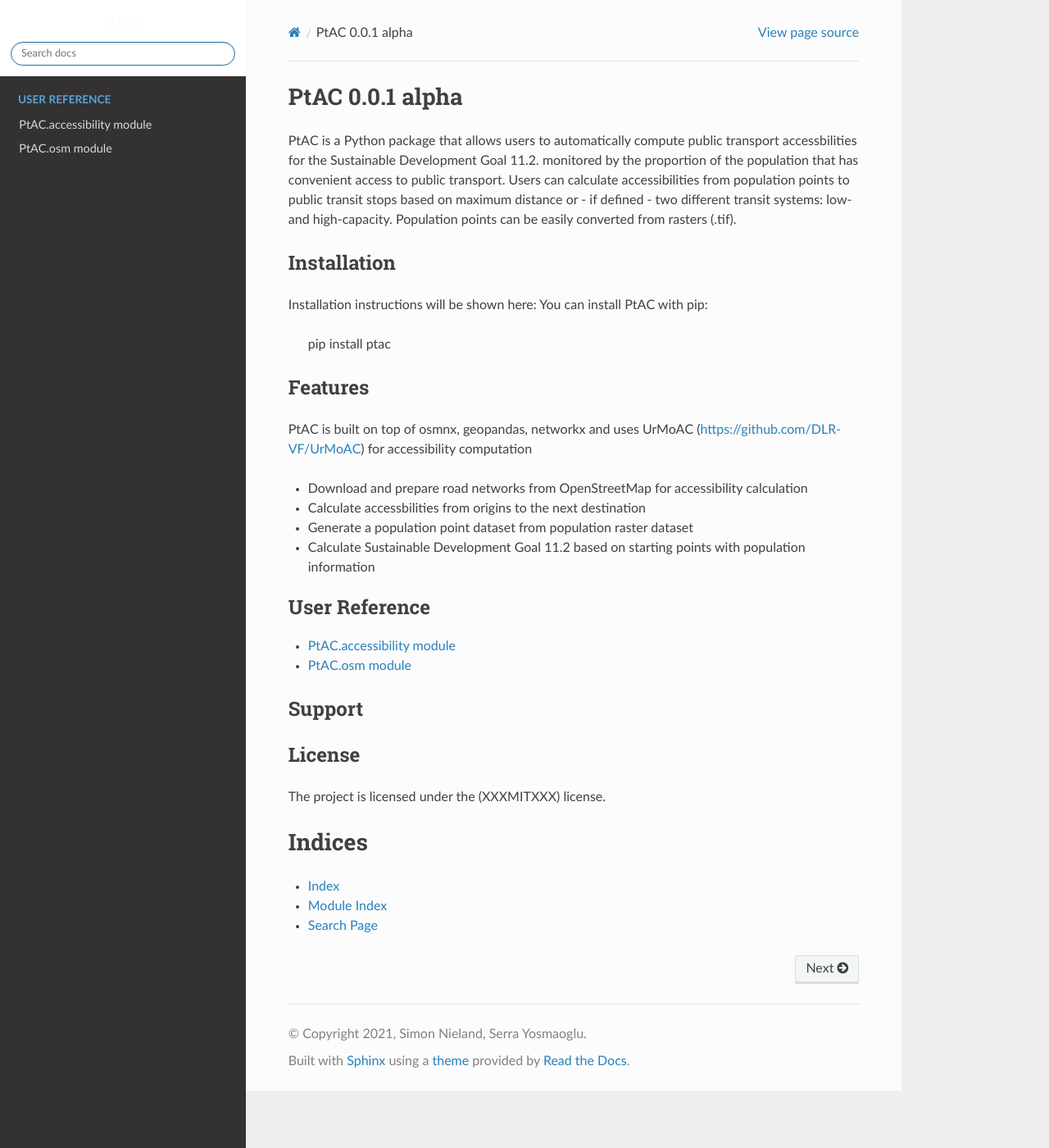
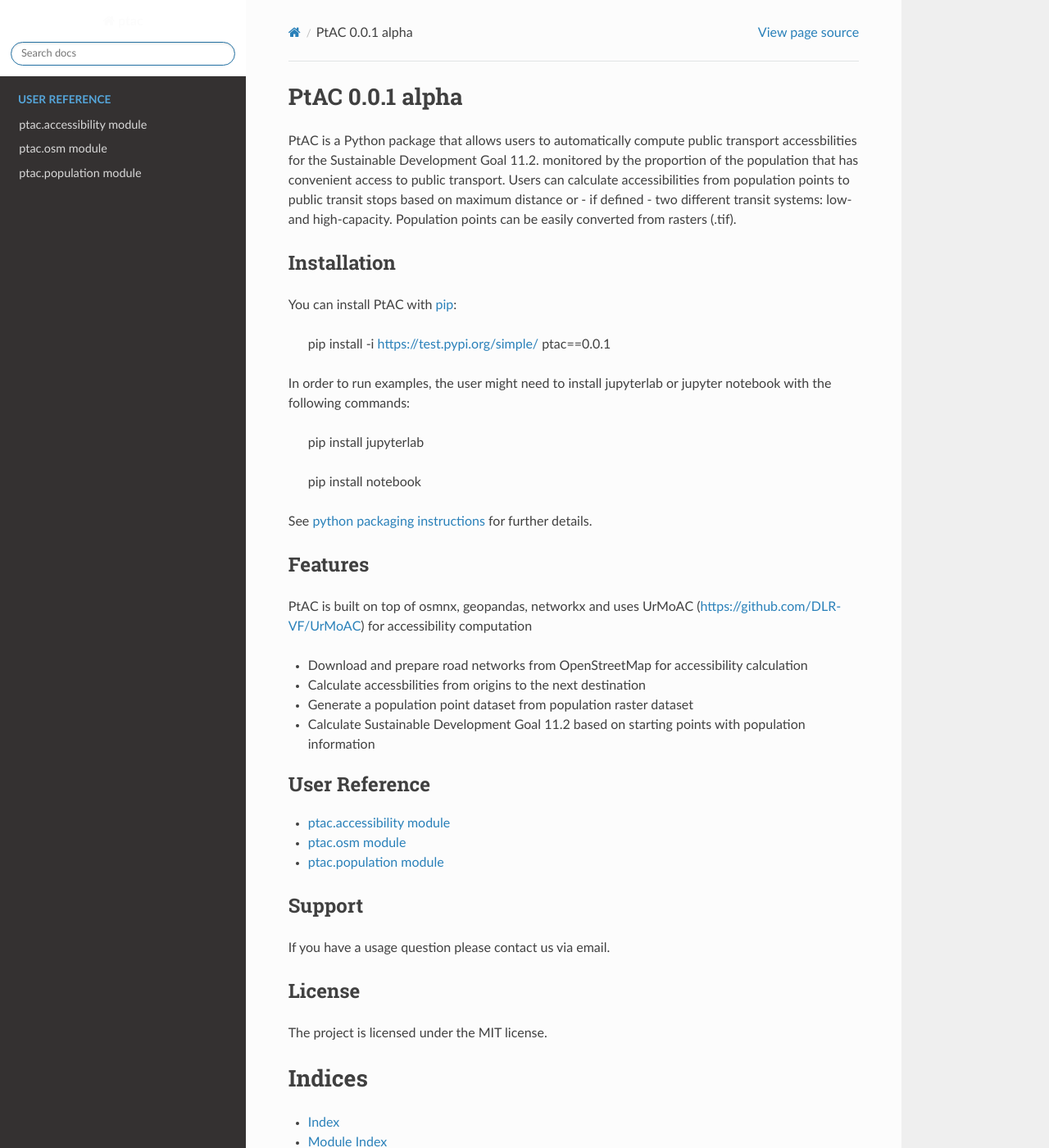
Before and after one commit to DLR-VF/PtAC, a Sphinx documentation site: the page built from docs/source/index.rst, in a window 1280 px wide and 1400 px high. Shown: the whole window at 82% size. Built offline with Sphinx 7.4.7 and the Read the Docs theme 2.0.0, drawn with Linux system fonts in a browser that asks for light colours.

```diff
--- a/docs/source/index.rst
+++ b/docs/source/index.rst
@@ -17,12 +17,19 @@ Population points can be easily converted from rasters (.tif).
 
 Installation
 ------------
-Installation instructions will be shown here:
-You can install PtAC with pip:
+You can install PtAC with `pip <https://pypi.org/project/pip/>`_:
 
-   pip install ptac
+   pip install -i https://test.pypi.org/simple/ ptac==0.0.1
 
+In order to run examples, the user might need to install jupyterlab or jupyter notebook
+with the following commands:
 
+   pip install jupyterlab
+
+   pip install notebook
+
+See `python packaging instructions
+<https://packaging.python.org/tutorials/installing-packages/>`_ for further details.
 
 Features
 --------
@@ -34,22 +41,22 @@ uses UrMoAC (https://github.com/DLR-VF/UrMoAC) for accessibility computation
 * Generate a population point dataset from population raster dataset
 * Calculate Sustainable Development Goal 11.2 based on starting points with population information
 
-
 .. toctree::
    :maxdepth: 2
    :caption: User Reference
 
-   PtAC
+   ptac
 
 
 Support
 --------
 
+If you have a usage question please contact us via email.
 
 License
 --------
 
-The project is licensed under the (XXXMITXXX) license.
+The project is licensed under the MIT license.
 
 
 Indices
```
Also changed, not shown: README.md (+18 -6 lines), docs/source/PtAC.rst (deleted, +0 -9 lines), docs/source/ptac.rst (added, +20 -0 lines), LICENSE.txt (renamed from LICENCE.txt), 5 other files.
